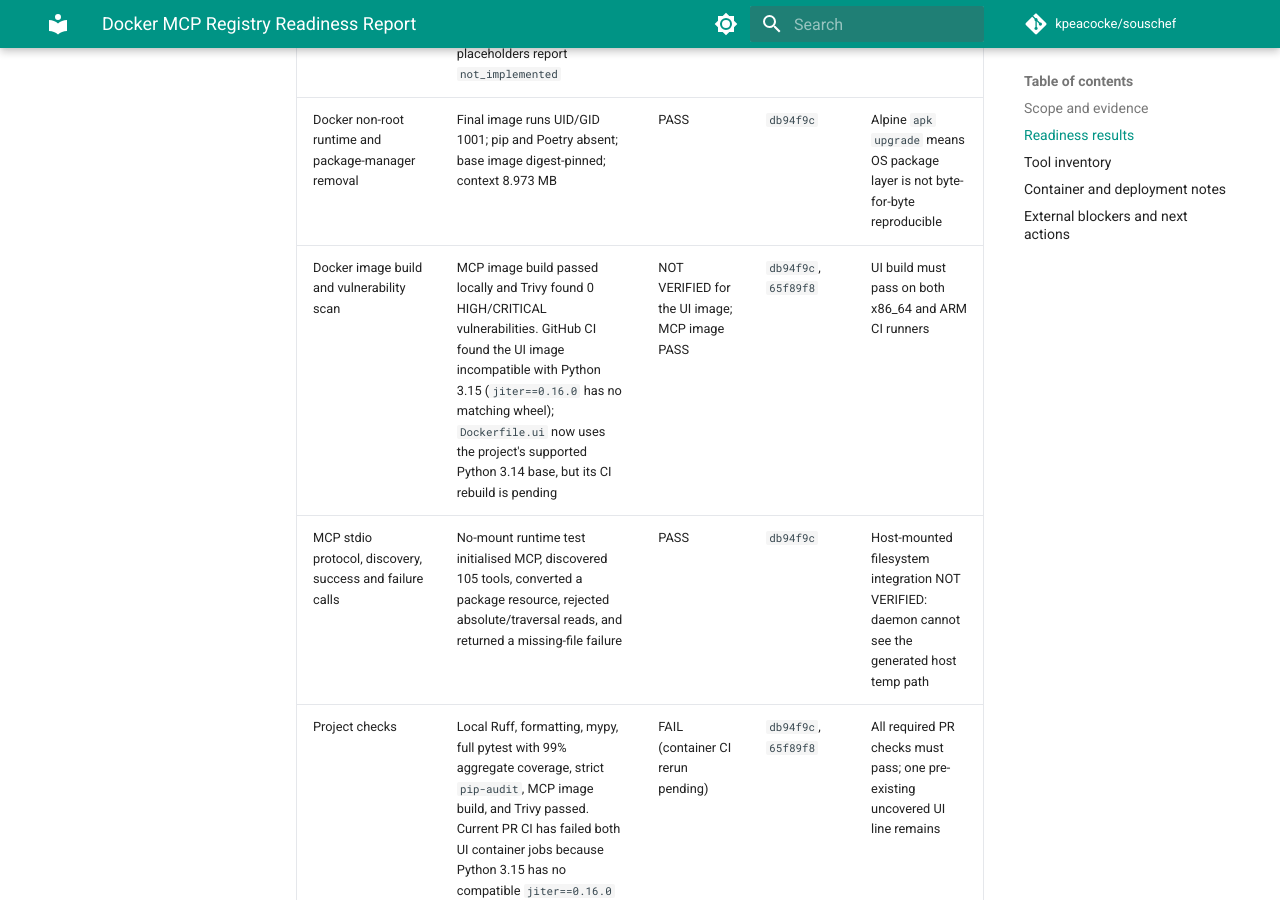
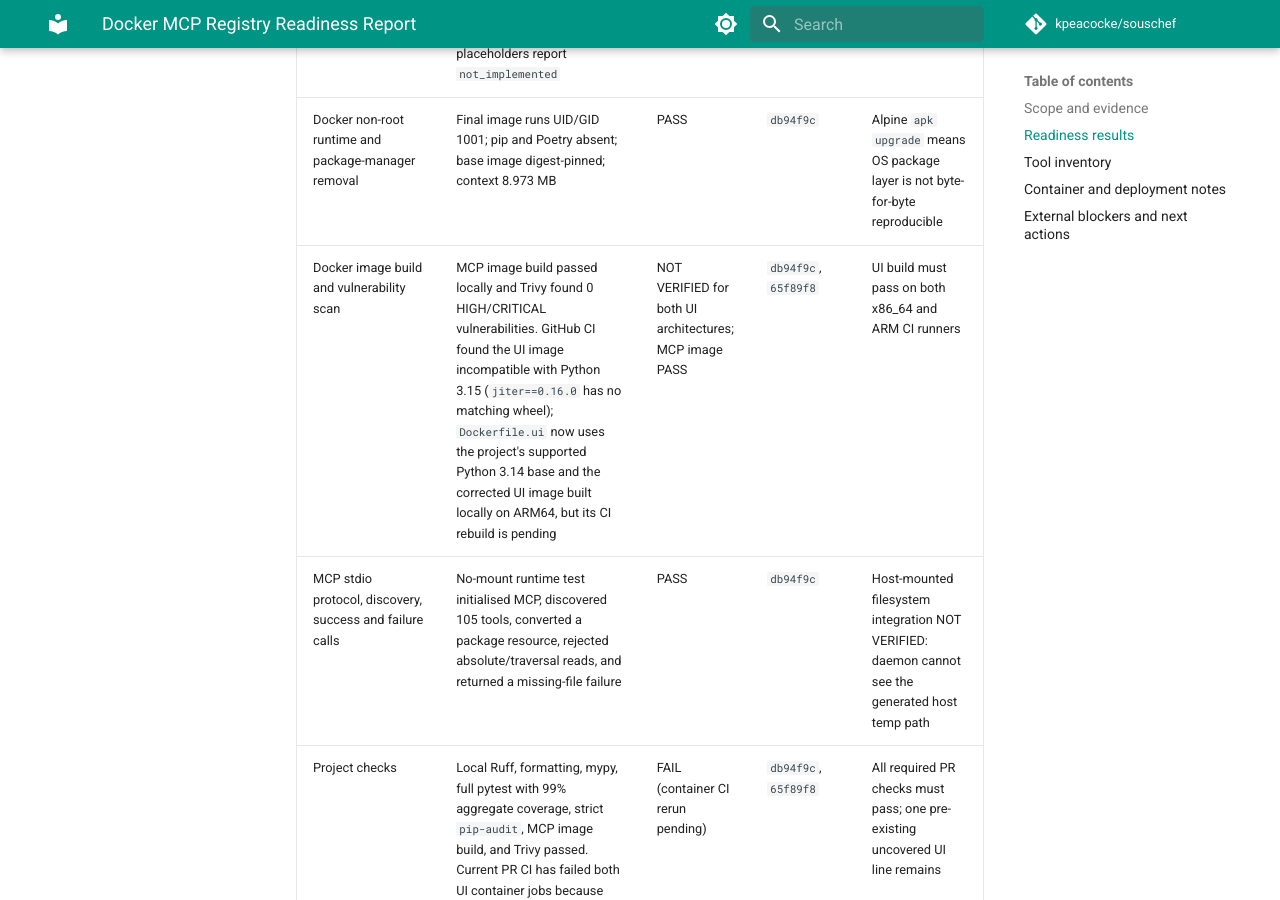
Before and after one commit to kpeacocke/souschef, an MkDocs documentation site: the page built from docs/docker-mcp-registry-readiness.md, in a window 1280 px wide and 900 px high, scrolled down 1610 px. Built offline with MkDocs 1.6.1 and Material for MkDocs 9.7.7, drawn with Linux system fonts in a browser that asks for light colours; comment, search, counter and statistics services are not loaded; the version menu is left out.

Commit message:
docs: record corrected UI image build
Co-authored-by: Copilot <223556219+Copilot@users.noreply.github.com>

```diff
--- a/docs/docker-mcp-registry-readiness.md
+++ b/docs/docker-mcp-registry-readiness.md
@@ -17,7 +17,7 @@ The inventory below is derived from the live FastMCP registration and the regist
 | Workspace path, traversal, symlink, archive, and output-path boundaries | Shared containment/security tests; new Chef metadata, output/cache symlink and traversal regressions; archive extraction rejects traversal, links, and unsupported members | PASS, with documented filesystem race limitation | `db94f9c` | Host mount permissions depend on deployment configuration |
 | Remote API credentials and side effects | Chef/Salt/Puppet/GitHub/AI paths audited; Salt requires HTTPS before auth; Chef errors redact credential data; GitHub tools accurately report tracking-label/comment changes; v2 placeholders report `not_implemented` | PASS for implemented behaviour | `db94f9c` | Provider/service policies remain external |
 | Docker non-root runtime and package-manager removal | Final image runs UID/GID 1001; pip and Poetry absent; base image digest-pinned; context 8.973 MB | PASS | `db94f9c` | Alpine `apk upgrade` means OS package layer is not byte-for-byte reproducible |
-| Docker image build and vulnerability scan | MCP image build passed locally and Trivy found 0 HIGH/CRITICAL vulnerabilities. GitHub CI found the UI image incompatible with Python 3.15 (`jiter==0.16.0` has no matching wheel); `Dockerfile.ui` now uses the project's supported Python 3.14 base, but its CI rebuild is pending | NOT VERIFIED for the UI image; MCP image PASS | `db94f9c`, `65f89f8` | UI build must pass on both x86_64 and ARM CI runners |
+| Docker image build and vulnerability scan | MCP image build passed locally and Trivy found 0 HIGH/CRITICAL vulnerabilities. GitHub CI found the UI image incompatible with Python 3.15 (`jiter==0.16.0` has no matching wheel); `Dockerfile.ui` now uses the project's supported Python 3.14 base and the corrected UI image built locally on ARM64, but its CI rebuild is pending | NOT VERIFIED for both UI architectures; MCP image PASS | `db94f9c`, `65f89f8` | UI build must pass on both x86_64 and ARM CI runners |
 | MCP stdio protocol, discovery, success and failure calls | No-mount runtime test initialised MCP, discovered 105 tools, converted a package resource, rejected absolute/traversal reads, and returned a missing-file failure | PASS | `db94f9c` | Host-mounted filesystem integration NOT VERIFIED: daemon cannot see the generated host temp path |
 | Project checks | Local Ruff, formatting, mypy, full pytest with 99% aggregate coverage, strict `pip-audit`, MCP image build, and Trivy passed. Current PR CI has failed both UI container jobs because Python 3.15 has no compatible `jiter==0.16.0` wheel; a Python 3.14 base fix is committed for CI rerun | FAIL (container CI rerun pending) | `db94f9c`, `65f89f8` | All required PR checks must pass; one pre-existing uncovered UI line remains |
 | Docker registry entry validation/Gateway integration | Repo-specific verifier's bind mount failed because Docker daemon returned `bind source path does not exist`; official registry/Gateway workflow not executed | NOT VERIFIED | `db94f9c` | Requires compatible Docker host and registry workflow |
```
